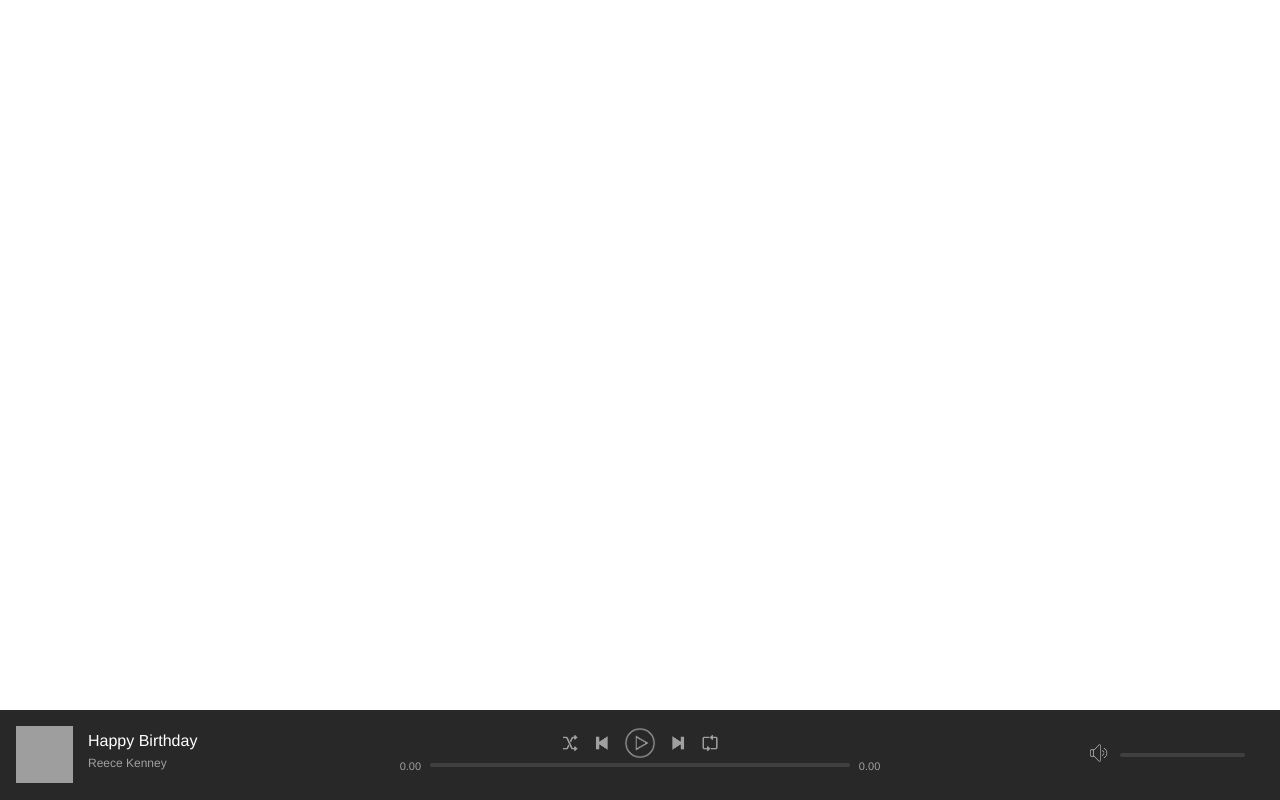
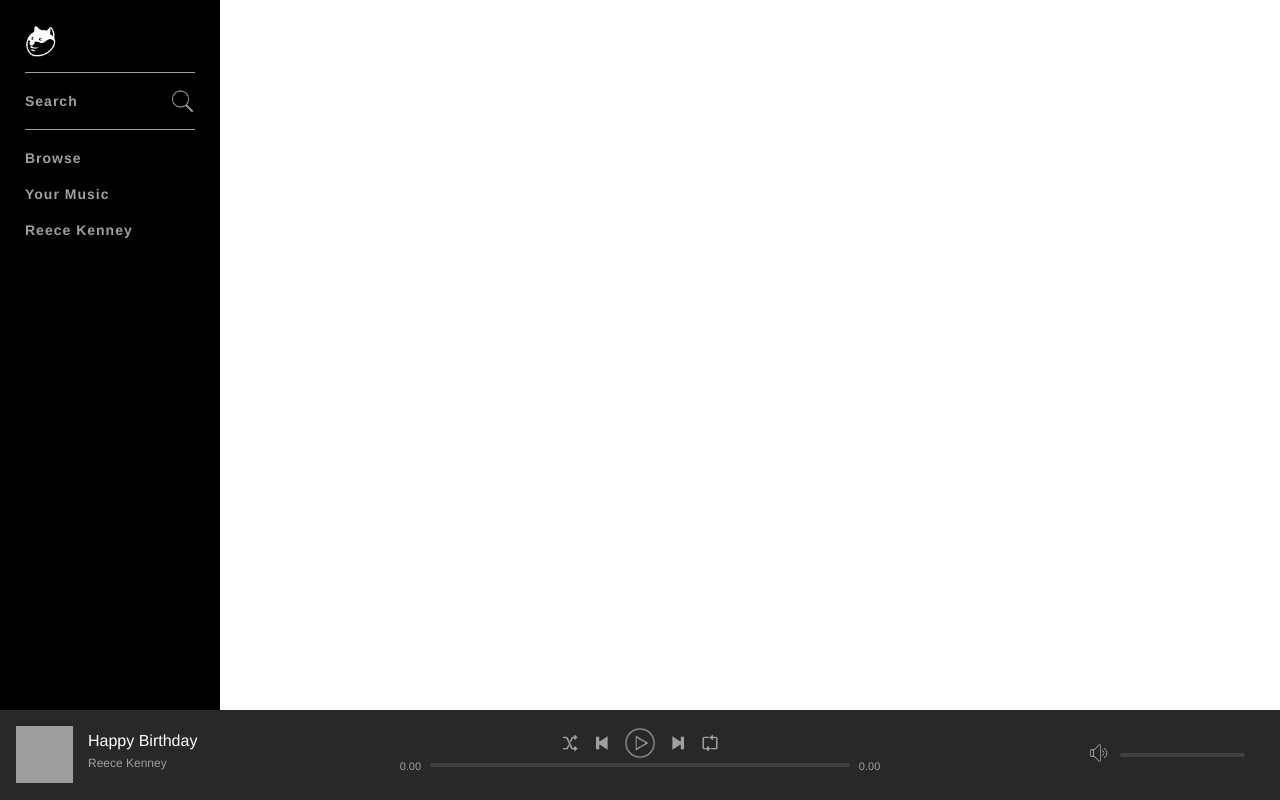
Before and after one commit to jinsuk312/spotifyClone, a PHP site: page / in a window 1280 px wide. Run offline with PHP 8.4, Linux system fonts and the light colour scheme; the visitor is signed in with stand-in values (Sample User, id 1); grey boxes are pictures that could not be loaded.

Commit message:
navigation bar on the side

```diff
--- a/assets/css/style.css
+++ b/assets/css/style.css
@@ -143,3 +143,61 @@ body {
 .volumeBar .progressBar {
 	width: 125px;
 }
+
+#topContainer {
+	min-height: 100%;
+	width: 100%;
+}
+
+#navBarContainer {
+	background-color: #000;
+	width: 220px;
+	height: 100vh;
+	position: fixed;
+	top: 0;
+	left: 0;
+}
+
+.navBar {
+	padding: 25px;
+	display: flex;
+	flex-direction: column;
+	-ms-flex-direction: column;
+}
+
+.logo {
+	margin-bottom: 15px;
+}
+
+.logo img {
+	width: 32px;
+}
+
+.navBar .group {
+	border-top: 1px solid #a0a0a0;
+	padding: 10px 0;
+}
+
+.navItem {
+	padding: 10px 0;
+	font-size: 14px;
+	font-weight: 700;
+	display: block;
+	letter-spacing: 1px;
+	position: relative;
+}
+
+.navItemLink {
+	color: #a0a0a0;
+	text-decoration: none;
+}
+.navItemLink:hover {
+	color: #ffffff;
+}
+
+.navItemLink .icon {
+	position: absolute;
+	right: 0;
+	top: 6px;
+	width: 25px;
+}
--- a/index.php
+++ b/index.php
@@ -1,7 +1,7 @@
 <?php
 include("includes/config.php");
 
-//session_destroy(); LOGOUT MANUALLY
+//session_destroy(); LOGOUT
 
 if (isset($_SESSION['userLoggedIn'])) {
     $userLoggedIn = $_SESSION['userLoggedIn'];
@@ -20,6 +20,50 @@ if (isset($_SESSION['userLoggedIn'])) {
 </head>
 
 <body>
+
+    <div id="mainContainer">
+
+        <div id="topContainer">
+
+            <div id="navBarContainer">
+                <nav class="navBar">
+
+                    <a href="index.php" class="logo">
+                        <img src="assets/images/icons/logo.png">
+                    </a>
+
+
+                    <div class="group">
+
+                        <div class="navItem">
+                            <a href="search.php" class="navItemLink">Search
+                                <img src="assets/images/icons/search.png" class="icon" alt="Search">
+                            </a>
+                        </div>
+
+                    </div>
+
+                    <div class="group">
+                        <div class="navItem">
+                            <a href="browse.php" class="navItemLink">Browse</a>
+                        </div>
+
+                        <div class="navItem">
+                            <a href="yourMusic.php" class="navItemLink">Your Music</a>
+                        </div>
+
+                        <div class="navItem">
+                            <a href="profile.php" class="navItemLink">Reece Kenney</a>
+                        </div>
+                    </div>
+
+
+
+
+                </nav>
+            </div>
+
+        </div>
 
 
         <div id="nowPlayingBarContainer">
@@ -126,6 +170,10 @@ if (isset($_SESSION['userLoggedIn'])) {
 
         </div>
 
+    </div>
+
+
+
 
 </body>
 
```
Also changed, not shown: assets/images/icons/logo.png (added). Lines whose indentation alone changed are shown as unchanged.
